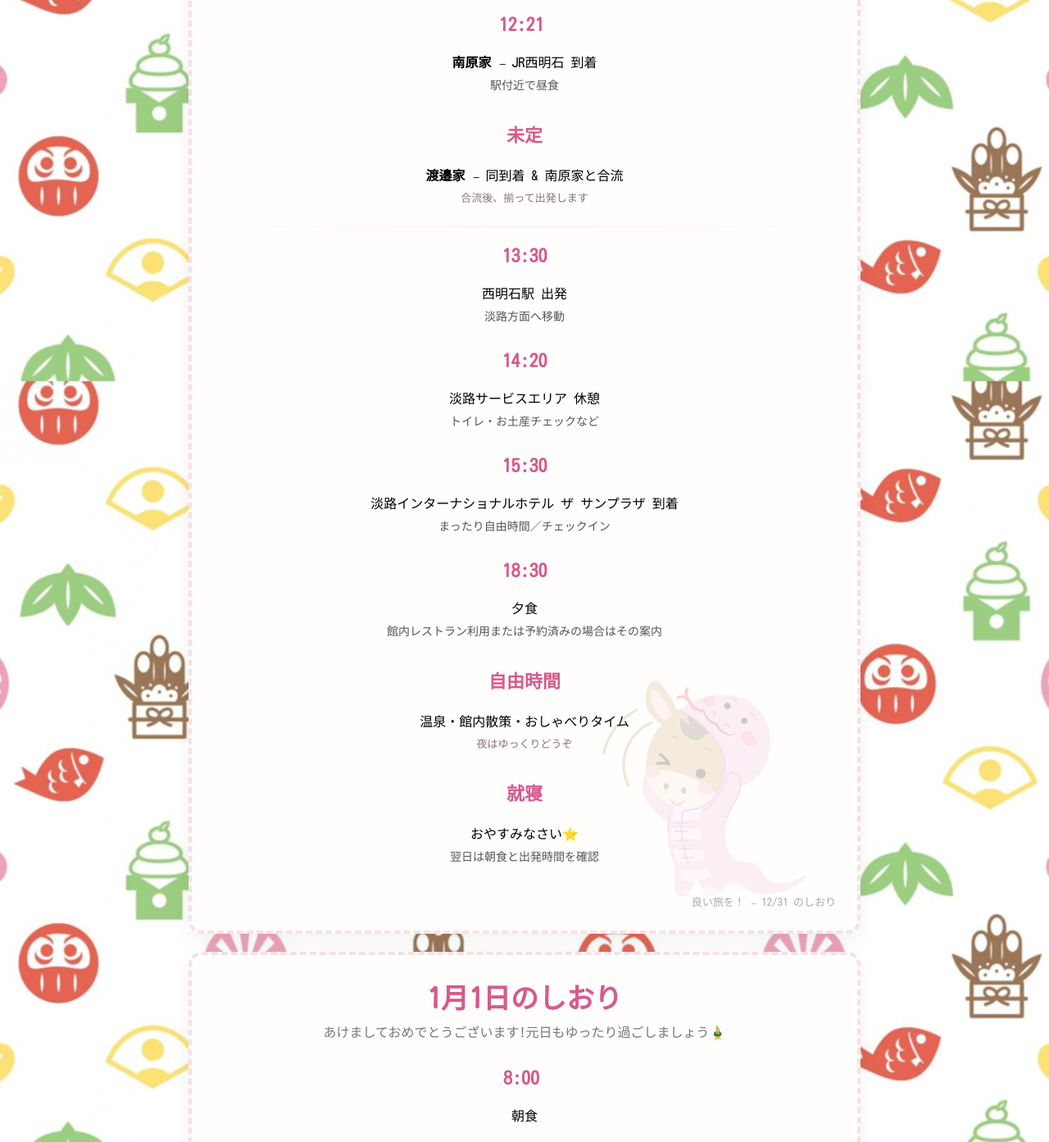
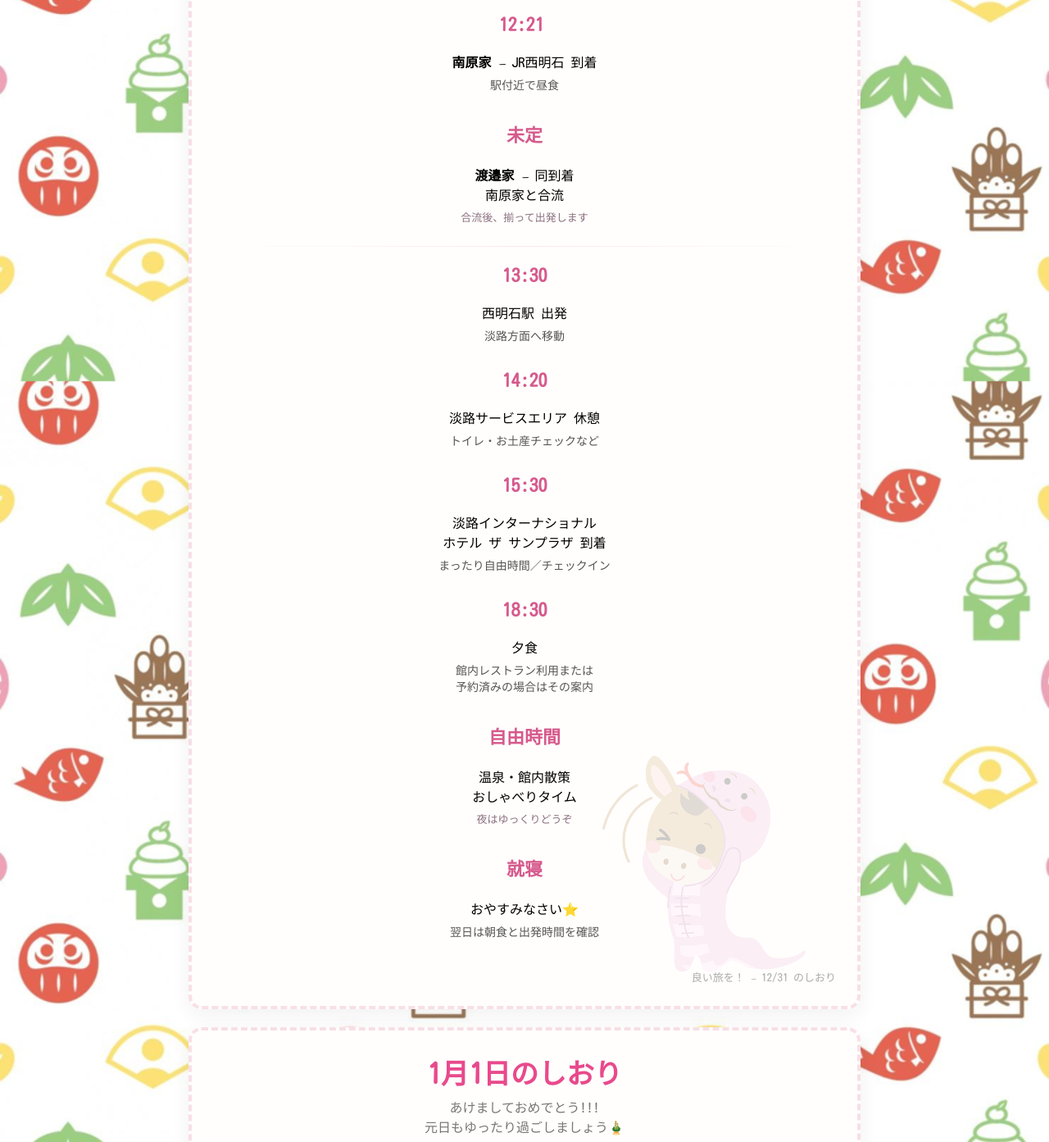
Before and after one commit to Mohehehe/tabi.awaji.family, a plain HTML site: page plan.html in a window 1280 px wide. Shown: the part 495-1888 px from the top of the page at 82% size. Drawn offline with Linux system fonts and the light colour scheme.

Commit message:
Update plan.html

```diff
--- a/plan.html
+++ b/plan.html
@@ -11,7 +11,7 @@
     .wrap{max-width:820px;margin:0 auto}
     .card{background:var(--paper);border-radius:16px;padding:26px;border:4px dashed rgba(214,90,141,0.18);box-shadow:0 8px 24px rgba(34,34,34,0.06);position:relative;overflow:hidden}
     .card > *{position:relative;z-index:1}
-    h1{margin:0;color:var(--accent);font-size:34px;text-align:center}
+    h1{margin:0;color:#e84a8c;font-size:34px;text-align:center}
     p.subtitle{margin:6px 0 18px;text-align:center;color:#777}
     .timeline{margin-top:14px}
     /* 各項目を縦に並べ、時間を上、予定をその下に中央揃えで表示 */
@@ -140,7 +140,7 @@
         <div class="item">
           <div class="time">未定</div>
           <div class="activity">
-            <div><strong>渡邉家</strong> — 同到着 & 南原家と合流</div>
+            <div><strong>渡邉家</strong> — 同到着<br>南原家と合流</div>
             <div class="small note">合流後、揃って出発します</div>
           </div>
         </div>
@@ -166,7 +166,7 @@
         <div class="item">
           <div class="time">15:30</div>
           <div class="activity">
-            <div>淡路インターナショナルホテル ザ サンプラザ 到着</div>
+            <div>淡路インターナショナル<br>ホテル ザ サンプラザ 到着</div>
             <div class="small">まったり自由時間／チェックイン</div>
           </div>
         </div>
@@ -175,14 +175,14 @@
           <div class="time">18:30</div>
           <div class="activity">
             <div>夕食</div>
-            <div class="small">館内レストラン利用または予約済みの場合はその案内</div>
+            <div class="small">館内レストラン利用または<br>予約済みの場合はその案内</div>
           </div>
         </div>
 
         <div class="item">
           <div class="time">自由時間</div>
           <div class="activity">
-            <div>温泉・館内散策・おしゃべりタイム</div>
+            <div>温泉・館内散策<br>おしゃべりタイム</div>
             <div class="small note">夜はゆっくりどうぞ</div>
           </div>
         </div>
@@ -203,7 +203,7 @@
     <div class="card card-jan1" style="margin-top:22px">
       <img src="uma.png" alt="" class="uma">
       <h1>1月1日のしおり</h1>
-      <p class="subtitle">あけましておめでとうございます!元日もゆったり過ごしましょう🎍</p>
+      <p class="subtitle">あけましておめでとう!!!<br>元日もゆったり過ごしましょう🎍</p>
 
       <div class="timeline">
 
```
